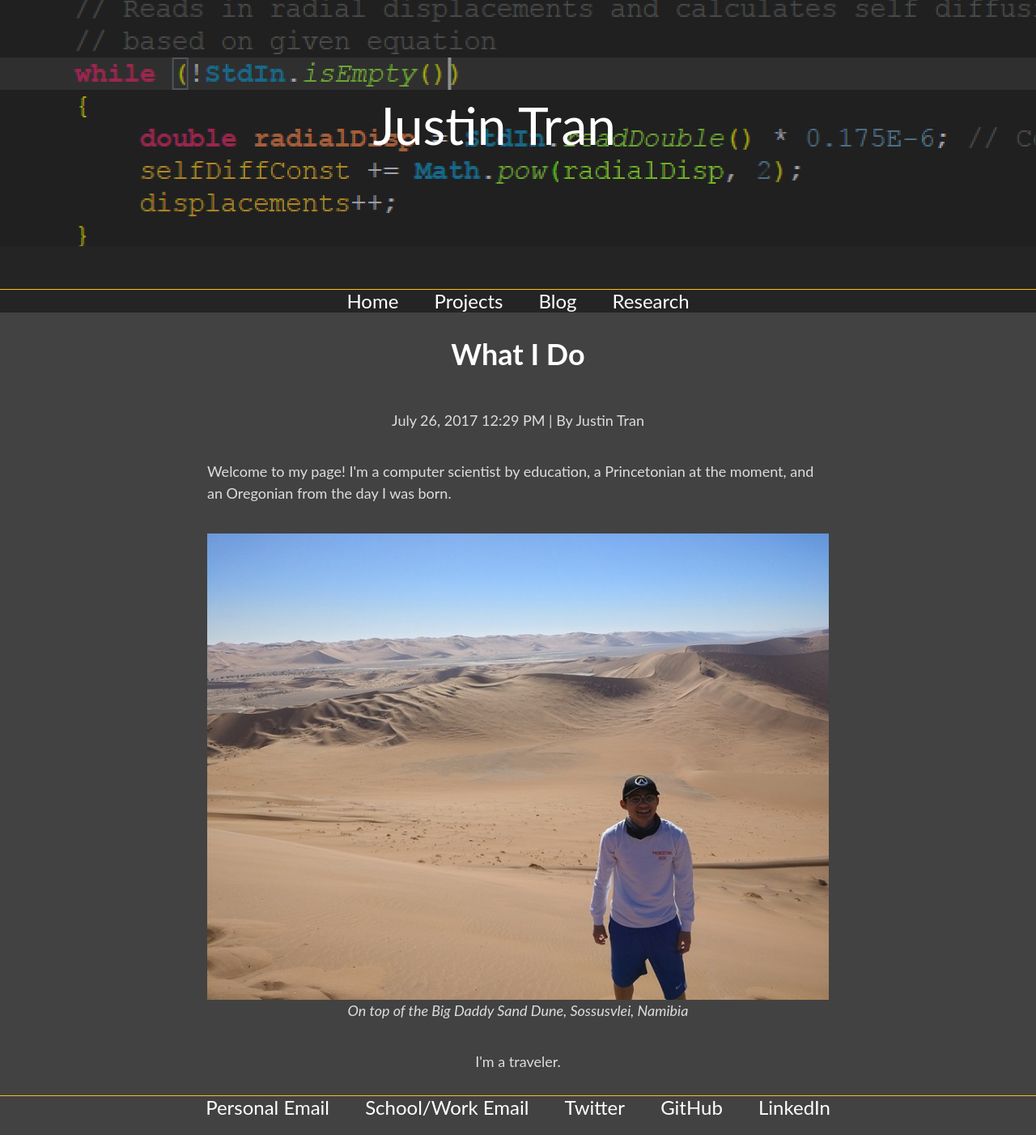
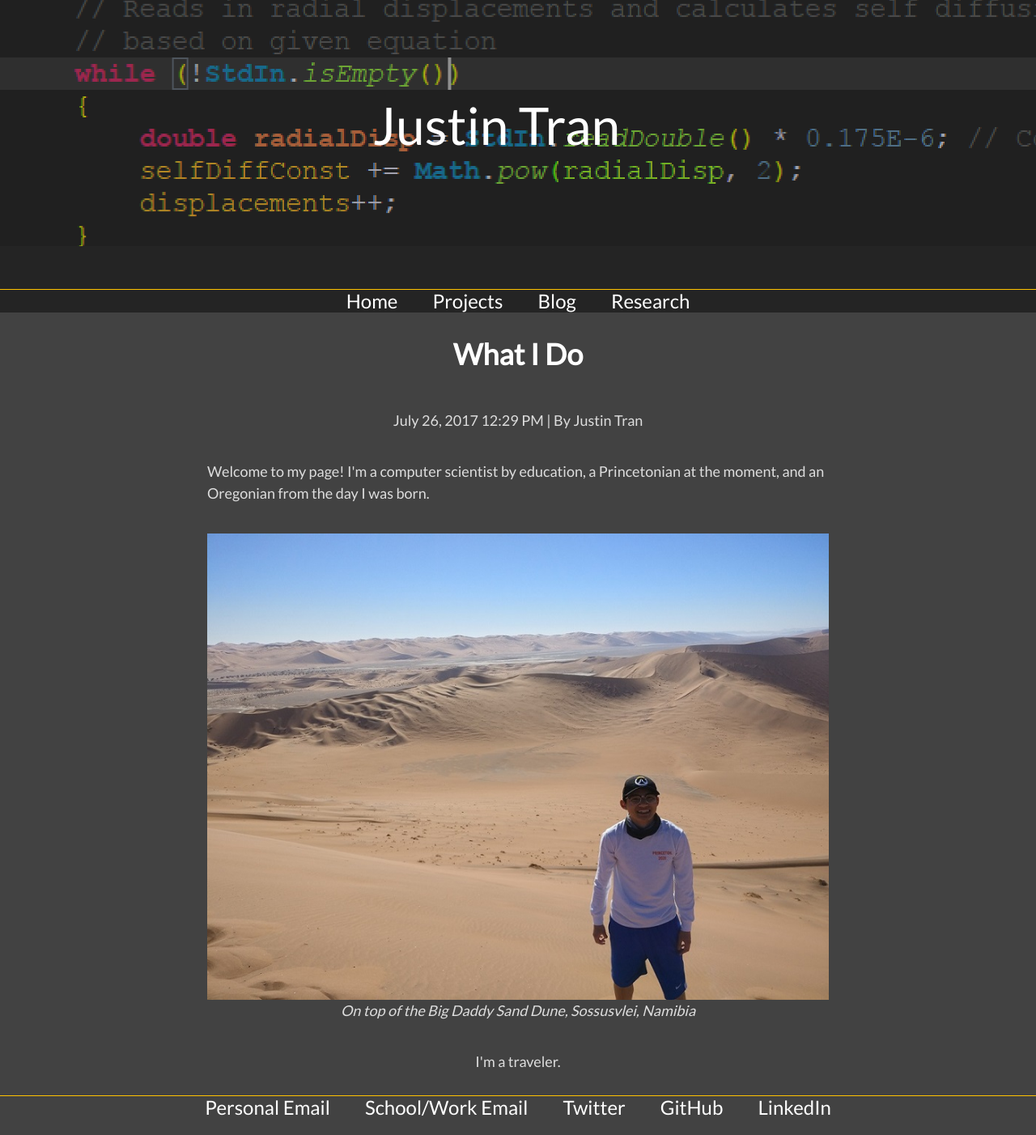
Before and after one commit to justintranjt/justintranjt.github.io, a Jekyll site: the page built from index.md, in a window 1280 px wide. Shown: the whole page at 81% size. Built offline with Jekyll 4.4.1, drawn with Linux system fonts in a browser that asks for light colours.

Commit message:
Update default.html

```diff
--- a/_layouts/default.html
+++ b/_layouts/default.html
@@ -19,7 +19,7 @@
             <!-- CSS Reset from http://necolas.github.io/normalize.css/-->
             <link href="/normalize.css" rel="stylesheet" type="text/css">
 
-            <link href="https://fonts.googleapis.com/css?family=Anonymous+Pro" rel="stylesheet" type="text/css">
+            <link href="https://fonts.googleapis.com/css?family=Lato" rel="stylesheet" type="text/css">
             <link href="/mainstyle.css" rel="stylesheet" type="text/css">
 
             <title>{{ page.title }}</title>
```
